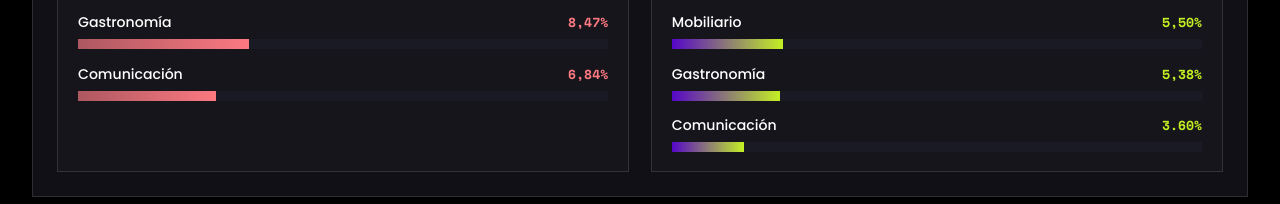
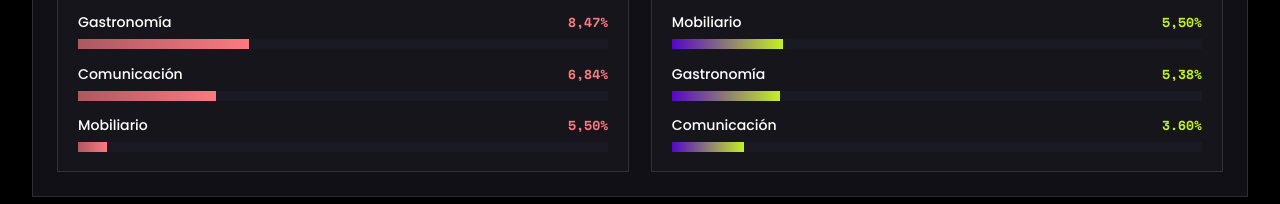
Before and after one commit to clusterinfo/ctw-informe-2026, a plain HTML site: page index.html in a window 1280 px wide. Shown: the part 3574-3778 px from the top of the page. Drawn offline with nearby package versions, Linux system fonts and the light colour scheme.

Commit message:
Update index.html

```diff
--- a/index.html
+++ b/index.html
@@ -1651,13 +1651,13 @@
                 <div class="rubro-bar-track"><div class="rubro-bar-fill" style="width: 26.06%;"></div></div>
               </div>
 
-              <!--<div class="rubro-item">
+              <div class="rubro-item">
                 <div class="rubro-meta">
                   <span class="rubro-name">Mobiliario</span>
-                  <span class="rubro-pct">6,84%</span>
+                  <span class="rubro-pct">5,50%</span>
                 </div>
-                <div class="rubro-bar-track"><div class="rubro-bar-fill" style="width: 26.06%;"></div></div>
-              </div>-->
+                <div class="rubro-bar-track"><div class="rubro-bar-fill" style="width: 5.50%;"></div></div>
+              </div>
 
             </div>
           </div>
```
